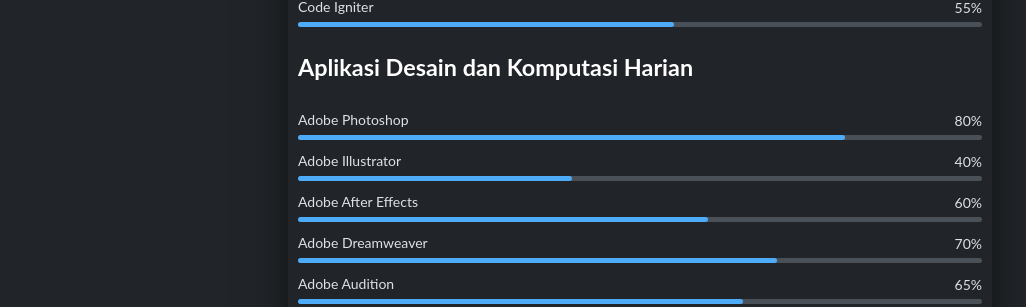
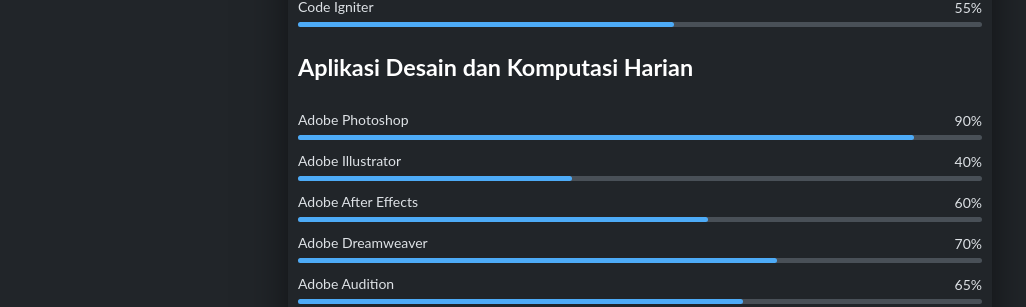
Before and after one commit to apynx/apynx.github.io, a Jekyll site: the page built from tentang-saya.md, in a window 1280 px wide and 900 px high, scrolled down 1756 px. Shown: the part 148-455 px from the top of the window, without its empty margins (0-1026 px from the left). Built offline with Jekyll 4.4.1, drawn with Linux system fonts in a browser that asks for light colours; some web fonts are replaced.

Commit message:
update tentang-saya.md

```diff
--- a/tentang-saya.md
+++ b/tentang-saya.md
@@ -244,9 +244,9 @@
         <h3>Aplikasi Desain dan Komputasi Harian</h3>
         <div class="skillbox">
 			<p>Adobe Photoshop</p>
-			<p>80%</p>
+			<p>90%</p>
 			<div class="skill">
-				<div class="level" style="width: 80%;"></div>
+				<div class="level" style="width: 90%;"></div>
 			</div>
 		</div>
         <div class="skillbox">
```
